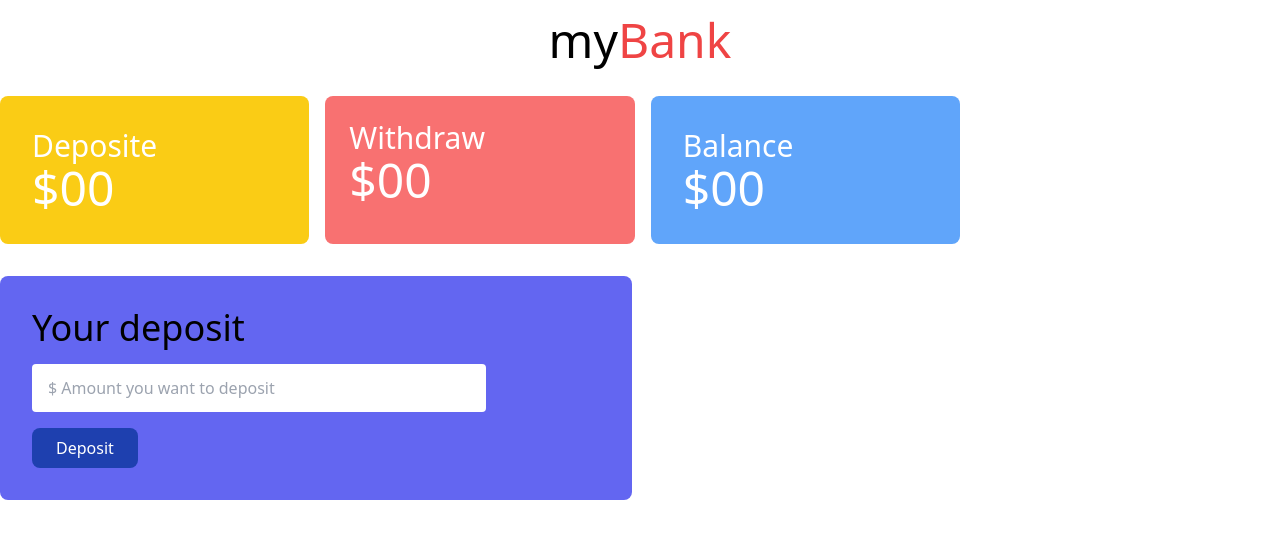
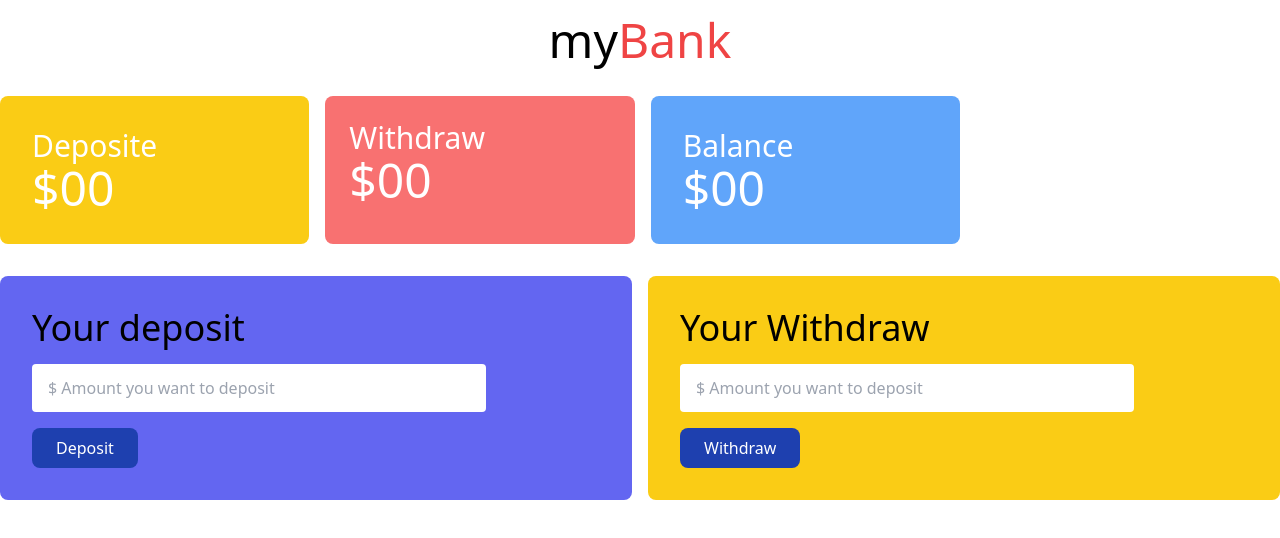
Before and after one commit to bristyroy23/bank-project, a plain HTML site: page index.html in a window 1280 px wide. Drawn offline with nearby package versions, Linux system fonts and the light colour scheme.

Commit message:
third commit

```diff
--- a/index.html
+++ b/index.html
@@ -36,13 +36,21 @@
     </main>
     <section class="grid grid-cols-2 gap-4 w-4/4 mt-8 mx-auto-4">
         <div class="bg-indigo-500 p-8 rounded-lg">
-            <h3 class="text-4xl text-=while mb-4">Your deposit</h3>
+            <h3 class="text-4xl text-=white mb-4">Your deposit</h3>
             <input id="deposit-input"class="w-4/5 px-4 py-3 rounded block"placeholder="$ Amount you want to deposit"
             type="number">
             <button id="deposit-btn"
             class="bg-blue-800 px-6 py-2 text-white rounded-lg mt-4 font-medium hover:bg
             blue-600">Deposit</button>
         </div>
+        <div class="bg-yellow-400 p-8 rounded-lg">
+            <h3 class="text-4xl text-=white mb-4">Your Withdraw</h3>
+            <input id="withdraw-input"class="w-4/5 px-4 py-3 rounded block"placeholder="$ Amount you want to deposit"
+            type="number">
+            <button id="withdraw-btn"
+            class="bg-blue-800 px-6 py-2 text-white rounded-lg mt-4 font-medium hover:bg
+            blue-600">Withdraw</button>
+        </div>
     </section>
 
 </body>
```
